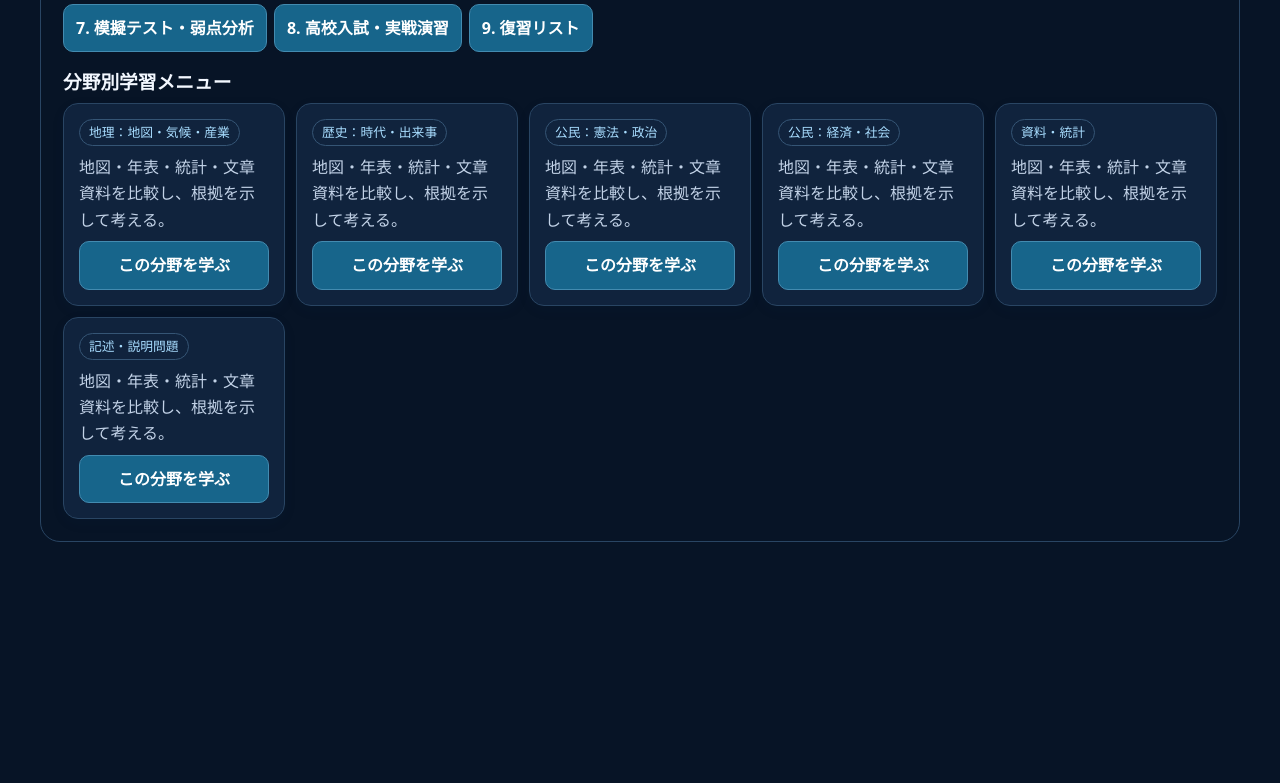
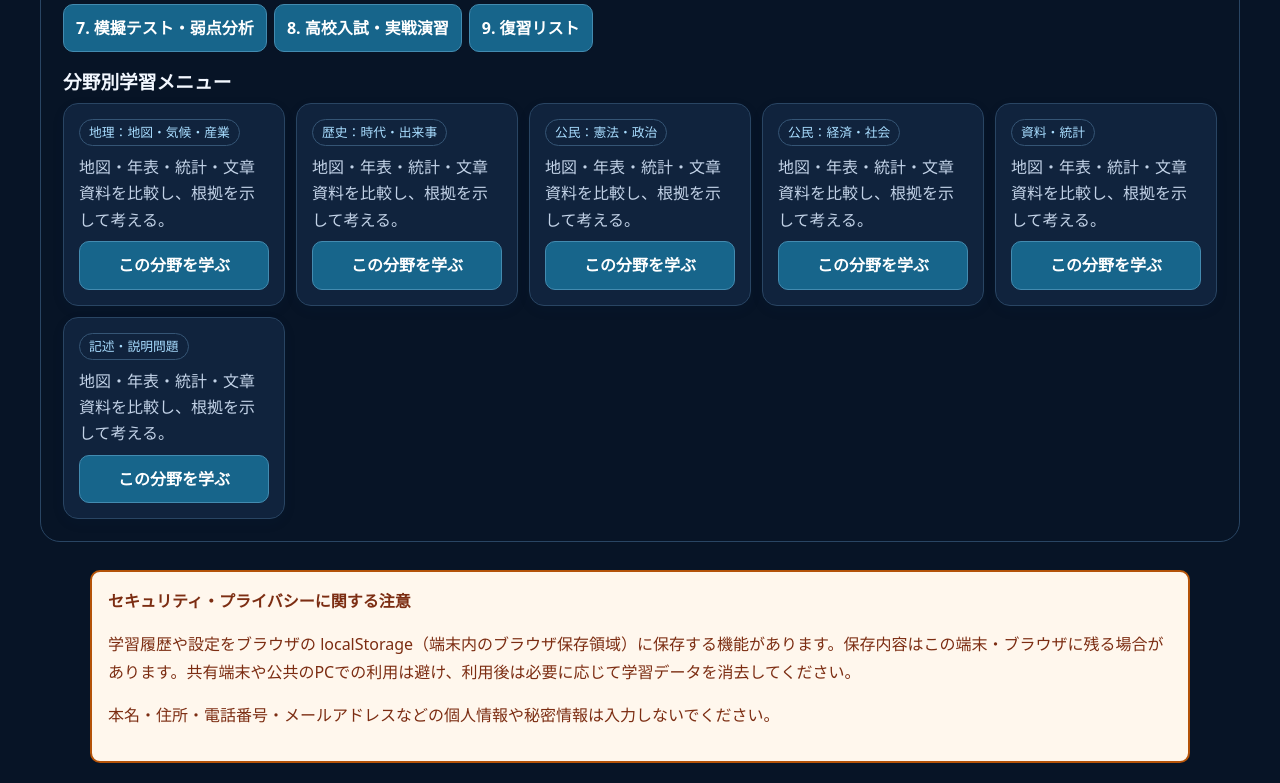
Before and after one commit to pass-juken-academy2026/junior-social-studies, a plain HTML site: page index.html in a window 1280 px wide. Shown: the part 739-1522 px from the top of the page. Before the commit the page ends 1309 px from the top, so only its background shows below. Drawn offline with Linux system fonts and the light colour scheme.

Commit message:
Add privacy and local storage security notice

```diff
--- a/index.html
+++ b/index.html
@@ -159,7 +159,7 @@ document.querySelectorAll("[data-pdf-mock]").forEach(button=>button.addEventList
  reset.addEventListener('click',()=>{input.value='';render();input.focus();});
  results.addEventListener('click',event=>{const b=event.target.closest('[data-sws-index]');if(!b)return;const item=matches[Number(b.dataset.swsIndex)];if(!item)return;item.el.scrollIntoView({behavior:'smooth',block:'center'});const old=item.el.style.outline,offset=item.el.style.outlineOffset;item.el.style.outline='3px solid #65c9f1';item.el.style.outlineOffset='4px';setTimeout(()=>{item.el.style.outline=old;item.el.style.outlineOffset=offset;},1600);});
 })();
-</script></body></html>
+</script><aside id="privacy-security-notice" aria-label="学習データと個人情報に関する注意" style="margin:1.25rem auto;padding:1rem;border:2px solid #b45309;border-radius:10px;background:#fff7ed;color:#7c2d12;max-width:1100px"><strong>セキュリティ・プライバシーに関する注意</strong><p>学習履歴や設定をブラウザの localStorage（端末内のブラウザ保存領域）に保存する機能があります。保存内容はこの端末・ブラウザに残る場合があります。共有端末や公共のPCでの利用は避け、利用後は必要に応じて学習データを消去してください。</p><p>本名・住所・電話番号・メールアドレスなどの個人情報や秘密情報は入力しないでください。</p></aside></body></html>
 <style id="mobile-tap-guard">html,body{touch-action:pan-y}button,a,[role="button"],[data-tab],[data-mode],[data-start],[data-weak],[data-export]{pointer-events:auto!important;touch-action:manipulation;position:relative}button:disabled{pointer-events:none}</style>
 <script id="mobile-tap-guard-script">
 (()=>{document.addEventListener('click',function(e){const b=e.target&&e.target.closest&&e.target.closest('button,[role="button"],[data-tab],[data-mode],[data-start],[data-weak],[data-export]');if(!b)return;const root=b.closest('.academy-hub,#unified-study-cards');if(!root)return; if(b.dataset.tab!==undefined){const i=Number(b.dataset.tab);root.querySelectorAll('[data-tab]').forEach(x=>x.classList.toggle('active',x===b));const panels=root.querySelectorAll('[data-panel]');panels.forEach((p,n)=>p.classList.toggle('active',n===i));const legacy=root.querySelectorAll('.panel');if(!panels.length&&legacy.length)legacy.forEach((p,n)=>p.classList.toggle('active',n===i));}},{capture:true});document.addEventListener('touchend',function(e){const b=e.target&&e.target.closest&&e.target.closest('button');if(!b||b.disabled)return;const root=b.closest('.academy-hub,#unified-study-cards');if(!root)return;if(b.dataset.tab!==undefined){e.preventDefault();b.click()}},{passive:false,capture:true});})();
```
